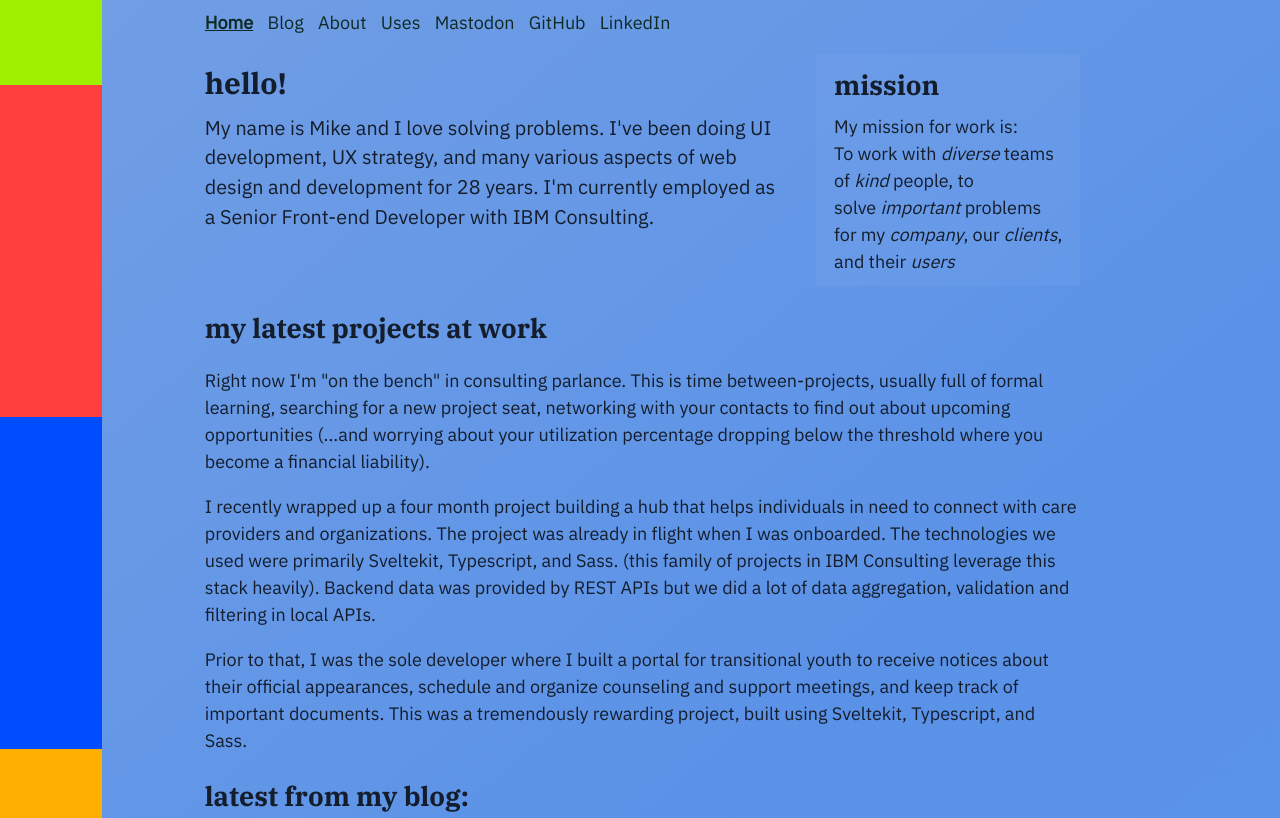
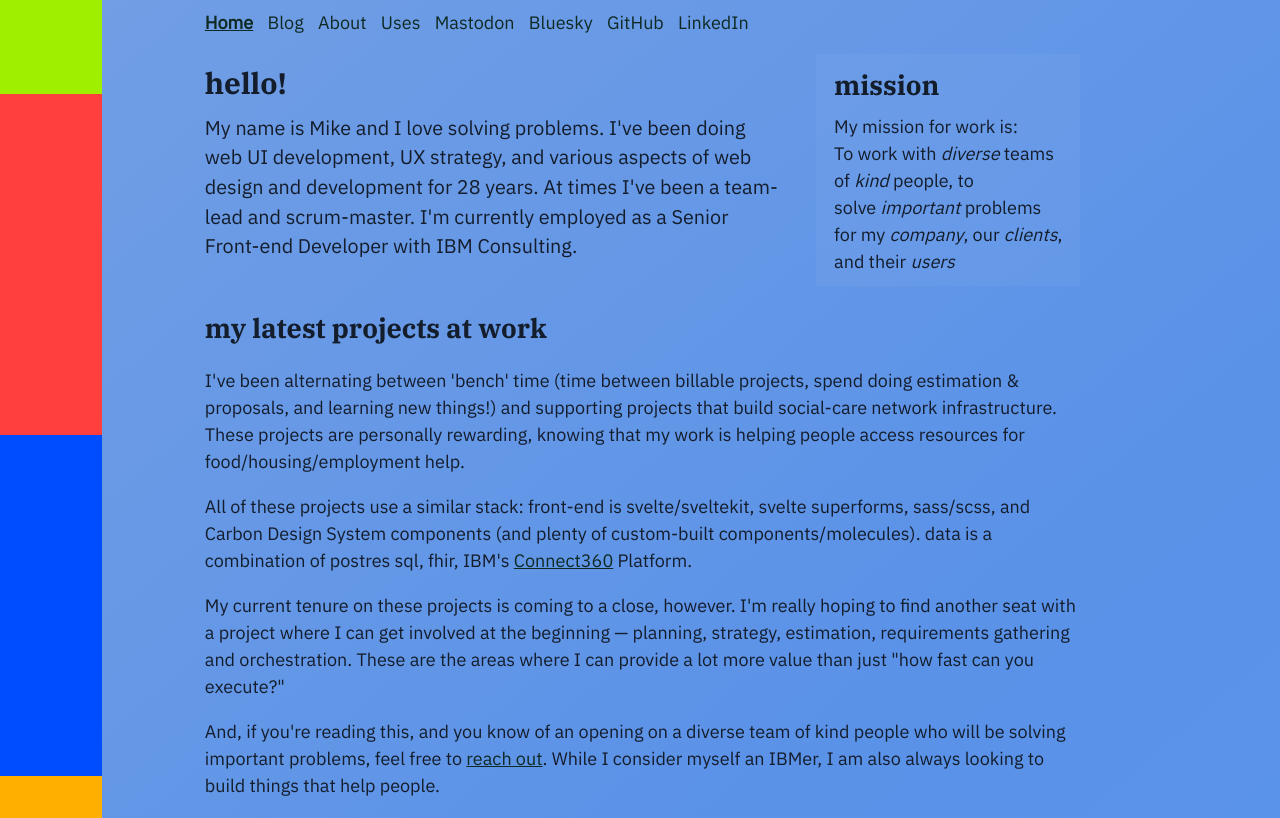
Before and after one commit to mikesusz/mikesusz.dev, an Astro site: page / in a window 1280 px wide. Shown: the part 247-1065 px from the top of the page. Built offline with nearby package versions, Linux system fonts and the light colour scheme; Astro itself is replaced by a stand-in of ours.

Commit message:
Feature/homepage content update (#33)
* updating homepage content for latest work stuff

* a bit of content update for the home and about. adding a site email.

---------

Co-authored-by: Mike Susz <mikesusz+github@gmail.com>

```diff
--- a/src/components/Footer.astro
+++ b/src/components/Footer.astro
@@ -5,6 +5,7 @@ const today = new Date();
 <footer>
 	<p>&copy; {today.getFullYear()} Mike Susz. All rights reserved.</p>
 	<p>
+		<a href="/">Home</a>
 		<a href="/sitemap-0.xml">Sitemap</a>
 		<a href="/rss.xml">RSS</a>
 		<a href="https://github.com/mikesusz/mikesusz.dev">Source</a>
--- a/src/components/Header.astro
+++ b/src/components/Header.astro
@@ -2,9 +2,10 @@
 import HeaderLink from './HeaderLink.astro';
 import { SITE_TITLE } from '../consts';
 ---
+
 <style>
 	.site-title {
-	font-family: "IBM Plex Serif Bold", Georgia, serif;
+		font-family: 'IBM Plex Serif Bold', Georgia, serif;
 		font-size: 8vw;
 		font-weight: 700;
 	}
@@ -22,8 +23,12 @@ import { SITE_TITLE } from '../consts';
 		<HeaderLink href="/blog">Blog</HeaderLink>
 		<HeaderLink href="/about">About</HeaderLink>
 		<HeaderLink href="/uses">Uses</HeaderLink>
-		<HeaderLink href="https://front-end.social/@mikesusz" target="_blank" rel="me">Mastodon</HeaderLink>
+		<HeaderLink href="https://front-end.social/@mikesusz" target="_blank" rel="me"
+			>Mastodon</HeaderLink
+		>
+		<HeaderLink href="https://bsky.app/profile/mikesusz.dev" target="_blank">Bluesky</HeaderLink>
 		<HeaderLink href="https://github.com/mikesusz" target="_blank">GitHub</HeaderLink>
-		<HeaderLink href="https://www.linkedin.com/in/michaelsusz/" target="_blank">LinkedIn</HeaderLink>
+		<HeaderLink href="https://www.linkedin.com/in/michaelsusz/" target="_blank">LinkedIn</HeaderLink
+		>
 	</nav>
 </header>
--- a/src/consts.ts
+++ b/src/consts.ts
@@ -3,3 +3,4 @@
 
 export const SITE_TITLE = 'mikesusz.dev';
 export const SITE_DESCRIPTION = 'Information about Mike Susz, Front End Developer.';
+export const CONTACT_EMAIL = '48273@mikesusz.dev';
--- a/src/layouts/StaticPage.astro
+++ b/src/layouts/StaticPage.astro
@@ -13,7 +13,7 @@ const { title, description } = Astro.props;
 
 	<style>
 		article {
-			text-align: justify;
+			/* text-align: justify; */
 		}
 
 	</style>
--- a/src/pages/about.astro
+++ b/src/pages/about.astro
@@ -2,6 +2,8 @@
 import Layout from '../layouts/StaticPage.astro';
 
 import Mission from '../components/Mission.astro';
+
+import { CONTACT_EMAIL } from '../consts';
 
 // yes i made this a variable.
 // let role = null;
@@ -74,7 +76,9 @@ let role = 'Senior Front-end Developer for IBM Consulting';
 
 			<p>
 				You can view <a href="/files/Michael.Susz.Resume.Online.pdf" target="_blank">my resume</a> or
-				if you want to chat, contact me via the socials linked above. thanks!
+				if you want to chat, contact me via the socials linked above or <a
+					href=`mailto:${CONTACT_EMAIL}`>reach out</a
+				>. thanks!
 			</p>
 		</div>
 	</section>
--- a/src/pages/index.astro
+++ b/src/pages/index.astro
@@ -3,7 +3,7 @@ import BaseHead from '../components/BaseHead.astro';
 import Header from '../components/Header.astro';
 import LatestPosts from '../components/LatestPosts.astro';
 import Footer from '../components/Footer.astro';
-import { SITE_TITLE, SITE_DESCRIPTION } from '../consts';
+import { CONTACT_EMAIL, SITE_TITLE, SITE_DESCRIPTION } from '../consts';
 
 import Mission from '../components/Mission.astro';
 ---
@@ -42,9 +42,9 @@ import Mission from '../components/Mission.astro';
 				<div class="columns_layout">
 					<section class="intro">
 						<h1>hello!</h1>
-						My name is Mike and I love solving problems. I've been doing UI development, UX strategy,
-						and many various aspects of web design and development for 28 years. I'm currently employed
-						as a Senior Front-end Developer with IBM Consulting.
+						My name is Mike and I love solving problems. I've been doing web UI development, UX strategy,
+						and various aspects of web design and development for 28 years. At times I've been a team-lead
+						and scrum-master. I'm currently employed as a Senior Front-end Developer with IBM Consulting.
 					</section>
 
 					<section class="mission">
@@ -55,30 +55,41 @@ import Mission from '../components/Mission.astro';
 
 				<section class="work">
 					<h2>my latest projects at work</h2>
+
 					<p>
-						Right now I'm "on the bench" in consulting parlance. This is time between-projects,
-						usually full of formal learning, searching for a new project seat, networking with your
-						contacts to find out about upcoming opportunities (...and worrying about your
-						utilization percentage dropping below the threshold where you become a financial
-						liability).
+						I've been alternating between 'bench' time (time between billable projects, spend doing
+						estimation &amp; proposals, and learning new things!) and supporting projects that build
+						social-care network infrastructure. These projects are personally rewarding, knowing
+						that my work is helping people access resources for food/housing/employment help.
 					</p>
+
 					<p>
-						I recently wrapped up a four month project building a hub that helps individuals in need
-						to connect with care providers and organizations. The project was already in flight when
-						I was onboarded. The technologies we used were primarily Sveltekit, Typescript, and
-						Sass. (this family of projects in IBM Consulting leverage this stack heavily). Backend
-						data was provided by REST APIs but we did a lot of data aggregation, validation and
-						filtering in local APIs.
+						All of these projects use a similar stack: front-end is svelte/sveltekit, svelte
+						superforms, sass/scss, and Carbon Design System components (and plenty of custom-built
+						components/molecules). data is a combination of postres sql, fhir, IBM's <a
+							href="https://www.ibm.com/products/blog/revolutionizing-community-access-to-social-services-ibm-and-microsofts-collaborative-approach"
+							target="_blank">Connect360</a
+						> Platform.
 					</p>
+
 					<p>
-						Prior to that, I was the sole developer where I built a portal for transitional youth to
-						receive notices about their official appearances, schedule and organize counseling and
-						support meetings, and keep track of important documents. This was a tremendously
-						rewarding project, built using Sveltekit, Typescript, and Sass.
+						My current tenure on these projects is coming to a close, however. I'm really hoping to
+						find another seat with a project where I can get involved at the beginning &mdash;
+						planning, strategy, estimation, requirements gathering and orchestration. These are the
+						areas where I can provide a lot more value than just "how fast can you execute?"
 					</p>
+
+					<p>
+						And, if you're reading this, and you know of an opening on a diverse team of kind people
+						who will be solving important problems, feel free to <a
+							href=`mailto:${CONTACT_EMAIL}`>reach out</a
+						>. While I consider myself an IBMer, I am also always looking to build things that help
+						people.
+					</p>
+
 					<LatestPosts />
+					<Footer />
 				</section>
-				<Footer />
 			</main>
 		</div>
 	</body>
```
Also changed, not shown: 2 other files. Lines whose indentation alone changed are shown as unchanged.
